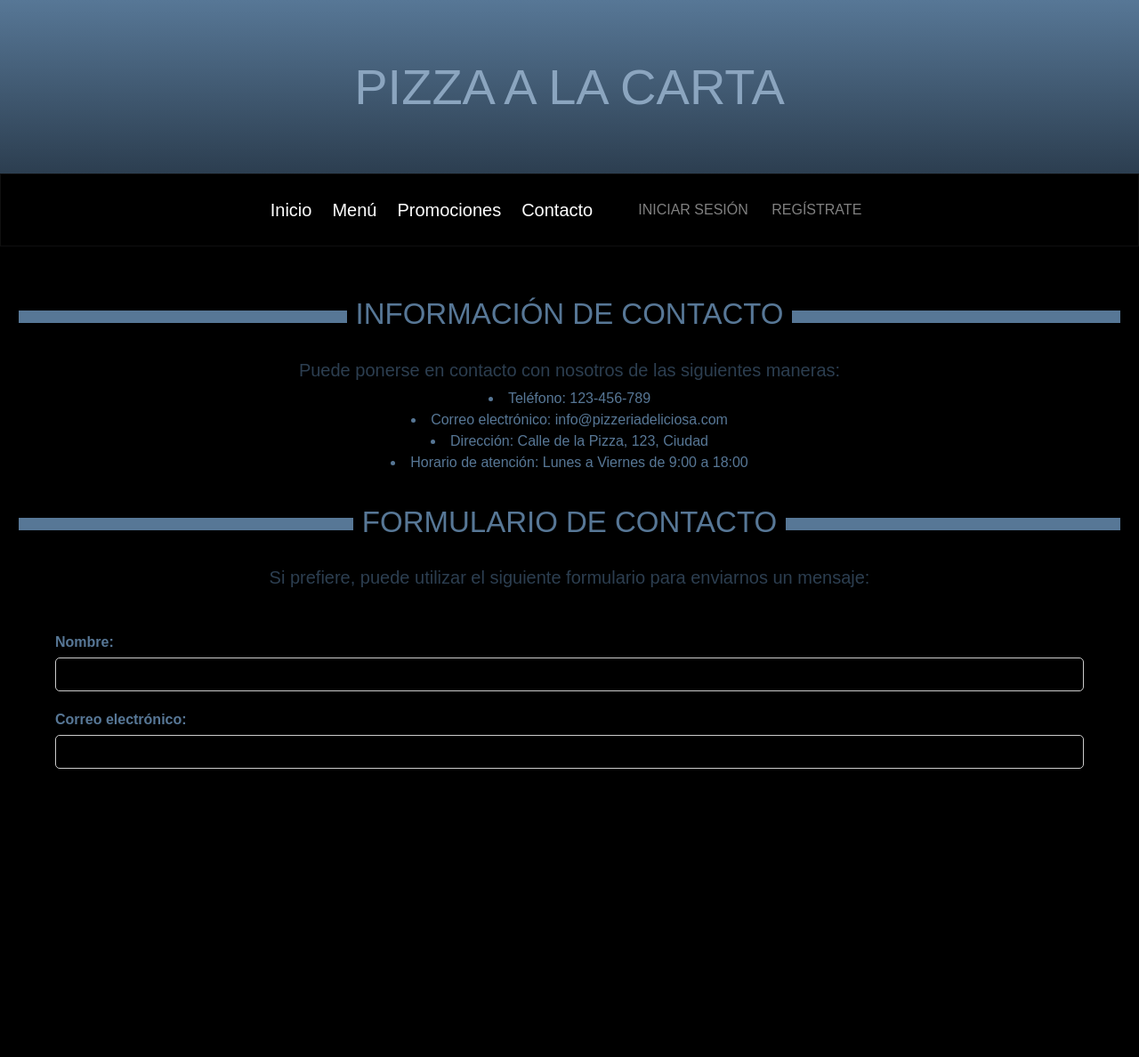
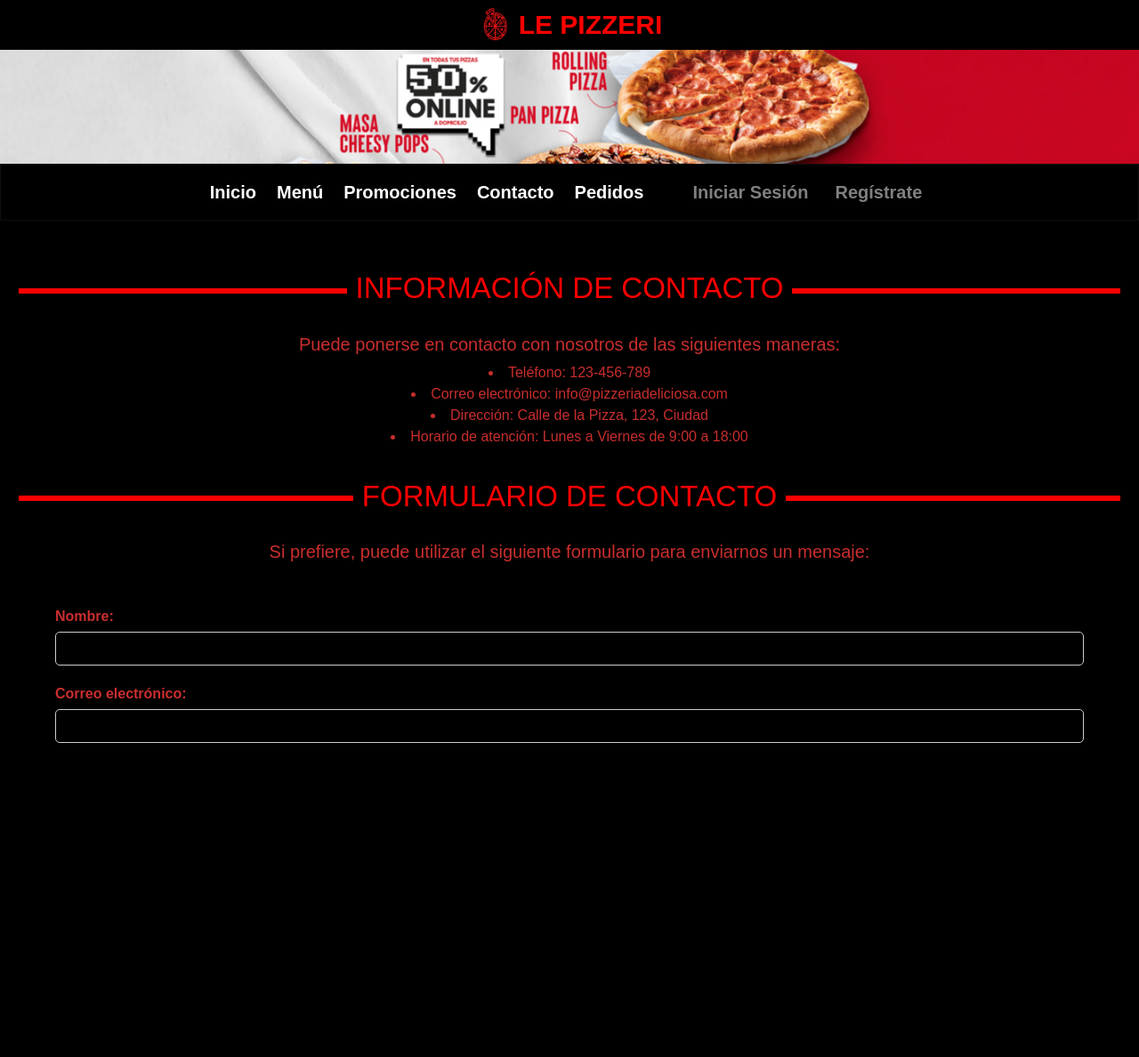
Before and after one commit to maariagarrcia/pizzeria_v2, a FastAPI app: page /templates/contact.html in a window 1280 px wide. Shown: the top 1188 px of the page at 89% size. Run offline with FastAPI, Linux system fonts and the light colour scheme; some libraries are stand-ins or nearby versions.

Commit message:
templates

```diff
--- a/static/css/style_templates.css
+++ b/static/css/style_templates.css
@@ -10,19 +10,20 @@ body {
 
 /* Encabezado */
 header {
-    background: linear-gradient(180deg, #577796, #2c3e50); /* Fondo con gradiente de colores (de arriba a abajo) */
     color: #ecf0f1; /* Color de texto blanco */
     padding: 20px;
     text-align: center;
     text-transform: uppercase;
+    background-color: black;
 }
+
 
 /* Título principal */
 h1 {
     margin: 0;
     font-size: 30px;
     font-weight: bold;
-    color: #8ba5bf; /* Color de texto azul oscuro */
+    color: red; /* Color de texto azul oscuro */
 }
 
 /* Barra de navegación */
@@ -31,6 +32,7 @@ nav {
     color: #ecf0f1; /* Color de texto blanco */
     border: 1px solid #0f0f10; /* Borde azul oscuro */
     text-align: center;
+    padding: 5px;
 }
 
 nav a {
@@ -73,13 +75,13 @@ h3 {
 
 h4 {
     font-size: 20px;
-    color: #2c3e50; /* Color de texto azul oscuro */
+    color: rgb(201, 46, 46); /* Color de texto azul oscuro */
     text-align: center;
 }
 
 h5 {
     font-size: 23px;
-    color: #2c3e50; /* Color de texto azul oscuro */
+    color: rgb(201, 46, 46); /* Color de texto azul oscuro */
     text-align: center;
     text-transform: uppercase;
 }
@@ -311,7 +313,7 @@ p{
     text-align: center;
     font-size: 35px;
     font-weight: bold;
-    color: #8ba5bf; /* Color de texto azul oscuro */
+    color: rgb(201, 46, 46); /* Color de texto azul oscuro */
 
 }
 
@@ -377,7 +379,7 @@ legend {
     font-weight: bold;
     font-size: 18px;
 
-    color:#577796;
+    color:rgb(201, 46, 46);
 }
 
 /* Estilo para las etiquetas de ingredientes */
@@ -385,13 +387,13 @@ label {
     display: block;
     margin-bottom: 5px;
     font-weight: bold;
-    color: #577796;
+    color: rgb(201, 46, 46);
 
 }
 
 .promocion p{
     font-size: 18px;
-    color: #577796; /* Color de texto azul oscuro */
+    color: rgb(201, 46, 46); /* Color de texto azul oscuro */
     text-align: center;
     text-transform: uppercase;
     font-weight: bold;
@@ -429,7 +431,7 @@ input[type="checkbox"]:checked + label {
 
 
 li{
-    color:#577796;
+    color:rgb(201, 46, 46);
     text-align: center;
 
 }
@@ -448,6 +450,36 @@ li{
     border-radius: 0; /* Establece el border radius en 0 para eliminar los bordes redondeados */
 }
 
+a{
+    color:rgb(244, 242, 242);
+    text-align: center;
+    text-decoration: none;
+    font-size: 20px;
+    font-weight: bold;
+
+}
+
+a:hover{
+    color:rgb(201, 46, 46);
+    text-decoration: none;
+    font-size: 20px;
+    font-weight: bold;
+
+}
+
+.containr {
+    display: flex;
+    justify-content: center;
+    height: 100vh;
+}
+
+/* Estilos de las imágenes */
+.promo-image {
+    width: 243px;
+    height: 240px;
+    margin-right:60px ;
+}
+
 @media (max-width: 768px) {
     body {
         font-size: 16px;
@@ -458,3 +490,20 @@ li{
     }
 
 }
+
+.animated-image {
+    width: 100%;
+    height: 300px; /* Ajusta la altura según tus necesidades */
+    background-image: url('https://images.telepizza.com/vol/es/images/info/testing/home/seccion-pizza-bebida-sin-fin/bg-hero-animado.jpg'); /* Reemplaza con la ruta de tu imagen */
+    background-size: cover;
+    animation: moveDown 20s linear infinite; /* Puedes ajustar la duración y el tiempo según tus necesidades */
+}
+
+@keyframes moveDown {
+    0% {
+        background-position-y: -100%;
+    }
+    100% {
+        background-position-y: 0%;
+    }
+}
--- a/templates/contact.html
+++ b/templates/contact.html
@@ -62,48 +62,53 @@
     </script>
 </head>
 <body>
-    <header class="jumbotron mb-0">
-        <h1 class="display-4">Pizza a la Carta</h1>
+<header style="background-color: black; text-align: center; padding: 8px; display: flex; align-items: center; justify-content: center; height: 100%;">
+    <div style="display: flex; align-items: center;">
+        <img src="/static/images/logo.png" alt="Logo" style="width: 40px; height: 40px; margin-right: 7px;">
+        <h1 style="margin: 0;">LE PIZZERI</h1>
+    </div>
 </header>
 
-    <nav class="navbar p-1 navbar-expand-lg navbar-dark justify-content-center align-items-center" style="background-color: black">
+    <header class="jumbotron mb-0" style="background-image: url('/static/images/heaader.png'); background-size: cover; text-align: center; color: white;">
+    </header>
+
+<nav class="navbar navbar-expand-lg navbar-dark justify-content-center" style="background-color: black">
     <a class="navbar-brand" href="/templates/base.html">Inicio</a>
     <a class="navbar-brand" href="/templates/menu.html">Menú</a>
     <a class="navbar-brand" href="promociones.html">Promociones</a>
     <a class="navbar-brand" href="/templates/contact.html">Contacto</a>
-        <a class="navbar-brand" href="/templates/seccion_pedidos.html" id ="navbar">Pedidos<a>
+    <a class="navbar-brand" href="/templates/seccion_pedidos.html" id="navbar">Pedidos</a>
 
-        <ul class="navbar-nav" id="navbar-nav">
-            <li class="nav-item d-inline-block ">
-                <a class="nav-link  mb-4 p-0" href="/templates/login.html">INICIAR SESIÓN</a>
+    <ul class="navbar-nav ml-4">
+        <li class="nav-item">
+            <a class="nav-link" href="/templates/login.html">Iniciar Sesión</a>
         </li>
-            <li class="nav-item d-inline-block p-0 ">
-                <a class="nav-link " href="/templates/register.html">REGÍSTRATE</a>
+        <li class="nav-item">
+            <a class="nav-link" href="/templates/register.html">Regístrate</a>
         </li>
     </ul>
 
-        <div id="success-message" style="display: none; margin-left: 70px;">
+    <div id="success-message" style="display: none;">
         <div id="user-container" style="border: 1px solid #577796; padding: 6px; background-color: #29465B; border-radius: 8px;">
-                <span id="username" style="color: white; font-size: 18px; font-weight: bold;"></span>
+            <span id="username" style="color: white; font-size: 14px; font-weight: bold;"></span>
         </div>
     </div>
 
     <div id="logout-container" style="display: none; margin-left: 10px;">
         <span id="username" style="color: white;"></span>
-                <button onclick="cerrar_sesion()" class="btn btn-primary">Cerrar Sesion</button>
+        <button onclick="cerrar_sesion()" class="btn btn-primary btn-sm">Cerrar Sesión</button>
     </div>
-        </div>
-
 </nav>
 
 
     <div class="scroll-container">
     <div class="scroll-conten">
     <div class="container">
+
         <div style="display: flex; justify-content: center; align-items: center;">
-            <hr style="flex: 1; border: 7px solid #577796; margin-top:40px; margin-bottom:30px">
-            <span style="padding: 0 10px; color: #577796 ;font-size: 33px;margin-top:30px;margin-bottom:26px ;">INFORMACIÓN DE CONTACTO</span>
-            <hr style="flex: 1; border: 7px solid #577796;margin-top:40px; margin-bottom:30px">
+            <hr style="flex: 1; border: 3px solid red; margin-top:40px; margin-bottom:30px">
+            <span style="padding: 0 10px; color: red ;font-size: 33px;margin-top:30px;margin-bottom:26px ;">INFORMACIÓN DE CONTACTO</span>
+            <hr style="flex: 1; border: 3px solid red;margin-top:40px; margin-bottom:30px">
         </div>
         <h4>Puede ponerse en contacto con nosotros de las siguientes maneras:</h4>
             <li>Teléfono: 123-456-789</li>
@@ -111,10 +116,11 @@
             <li>Dirección: Calle de la Pizza, 123, Ciudad</li>
             <li>Horario de atención: Lunes a Viernes de 9:00 a 18:00</li>
 
+
         <div style="display: flex; justify-content: center; align-items: center;">
-            <hr style="flex: 1; border: 7px solid #577796; margin-top:40px; margin-bottom:30px">
-            <span style="padding: 0 10px; color: #577796 ;font-size: 33px;margin-top:30px;margin-bottom:26px ;">FORMULARIO DE CONTACTO</span>
-            <hr style="flex: 1; border: 7px solid #577796;margin-top:40px; margin-bottom:30px">
+            <hr style="flex: 1; border: 3px solid red; margin-top:40px; margin-bottom:30px">
+            <span style="padding: 0 10px; color: red ;font-size: 33px;margin-top:30px;margin-bottom:26px ;">FORMULARIO DE CONTACTO</span>
+            <hr style="flex: 1; border: 3px solid red;margin-top:40px; margin-bottom:30px">
         </div>
 
         <h4>Si prefiere, puede utilizar el siguiente formulario para enviarnos un mensaje:</h4>
@@ -141,5 +147,6 @@
     </div>
     </div>
 
+
 </body>
 </html>
```
Also changed, not shown: templates/base.html (+38 -29 lines), templates/confirmacion.html (+18 -15 lines), templates/login.html (+25 -16 lines), templates/menu.html (+66 -24 lines), templates/pizza_personalizada.html (+25 -20 lines), templates/promociones.html (+21 -23 lines), templates/register.html (+27 -17 lines), templates/seccion_pedidos.html (+18 -14 lines), static/images/heaader.png (added), static/images/logo.ico (added), static/images/logo.png (added). Lines whose indentation alone changed are shown as unchanged.
